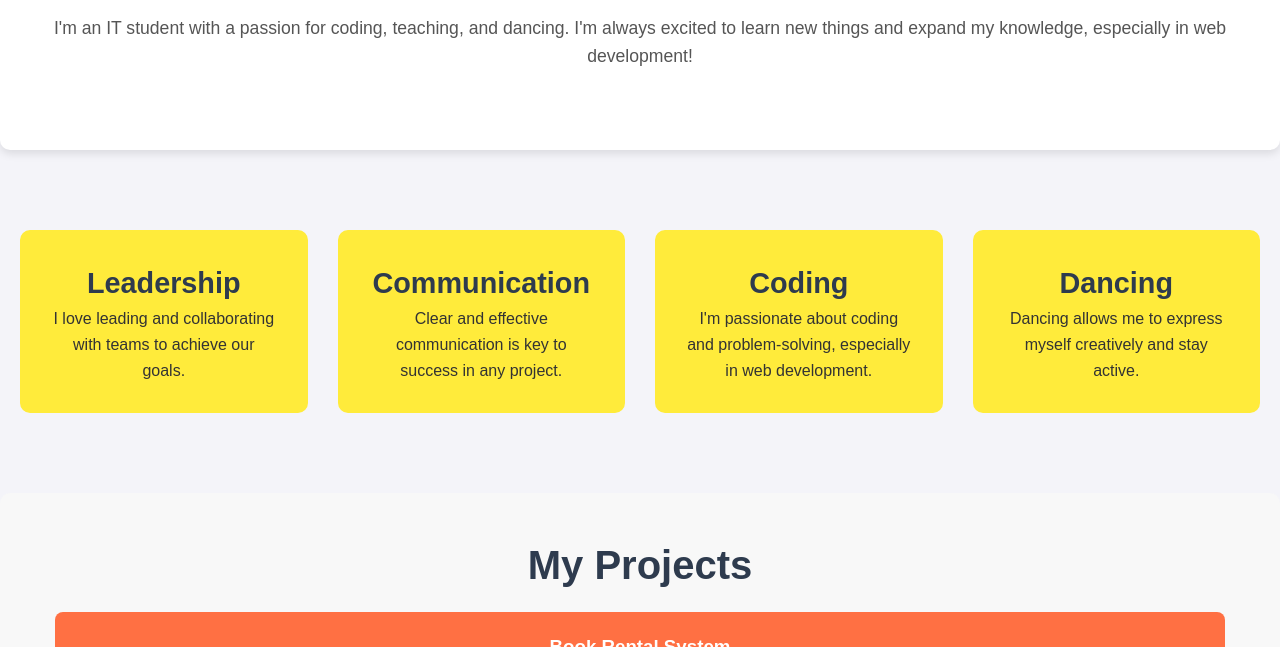
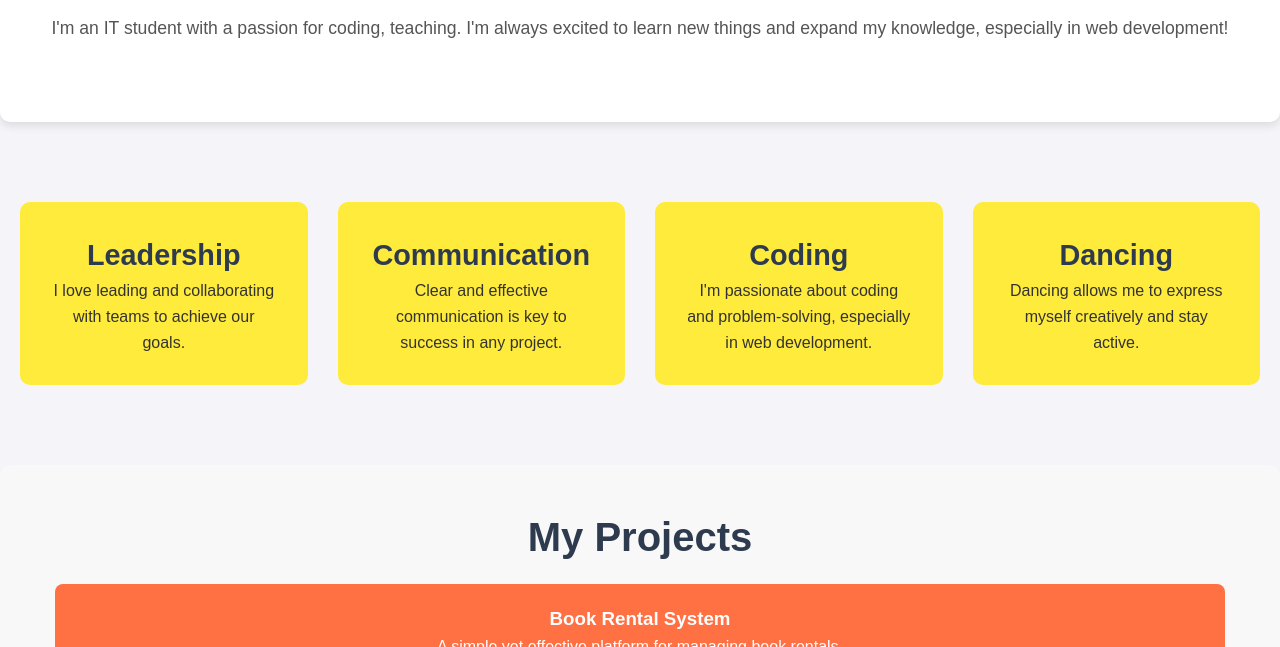
Before and after one commit to nithyajoy/website, a plain HTML site: page index.html in a window 1280 px wide. Shown: the part 453-1100 px from the top of the page. Drawn offline with Linux system fonts and the light colour scheme.

Commit message:
Update index.html

```diff
--- a/index.html
+++ b/index.html
@@ -183,7 +183,7 @@
     <!-- About Section -->
     <section id="about" class="about">
         <h2>About Me</h2>
-        <p>I'm an IT student with a passion for coding, teaching, and dancing. I'm always excited to learn new things and expand my knowledge, especially in web development!</p>
+        <p>I'm an IT student with a passion for coding, teaching. I'm always excited to learn new things and expand my knowledge, especially in web development!</p>
     </section>
 
     <!-- Skills Section -->
```
